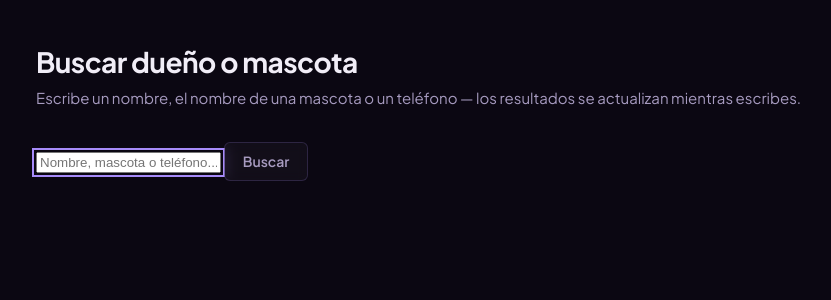
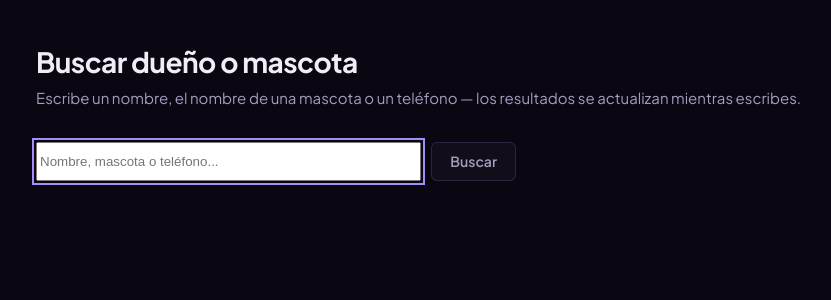
Before and after one commit to Cruz-Fernando/prados-pets, a Django app: page /directorio/buscar/ in a window 1280 px wide. Shown: the part 61-361 px from the top of the page, without its empty margins (156-987 px from the left). Run offline with Django 5.2, Linux system fonts and the light colour scheme; a user stored in the database is signed in; data comes from the database, SQL or seed files in the repository.

Commit message:
style(HU05): estilos de la barra de busqueda y titulos de seccion

```diff
--- a/static/css/styles.css
+++ b/static/css/styles.css
@@ -655,6 +655,33 @@ button {
   margin: 0;
 }
 
+/* ============================================================
+   Búsqueda (HU05)
+   ============================================================ */
+
+.app-search {
+  display: flex;
+  gap: 10px;
+  max-width: 480px;
+  margin-bottom: 28px;
+}
+
+.app-search .app-input {
+  flex: 1;
+}
+
+.app-search__section-title {
+  font-family: var(--font-display);
+  font-size: 16px;
+  font-weight: 700;
+  color: var(--text);
+  margin: 24px 0 10px;
+}
+
+.app-search__section-title:first-child {
+  margin-top: 0;
+}
+
 .btn {
   display: inline-flex;
   align-items: center;
```
